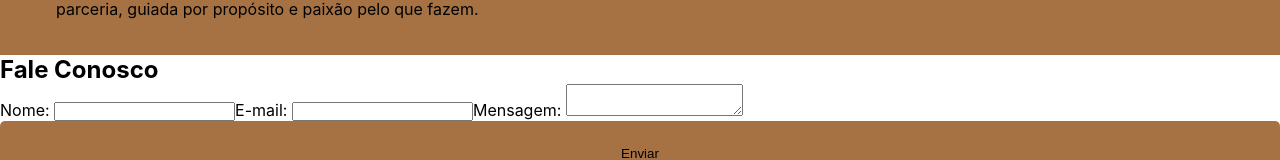
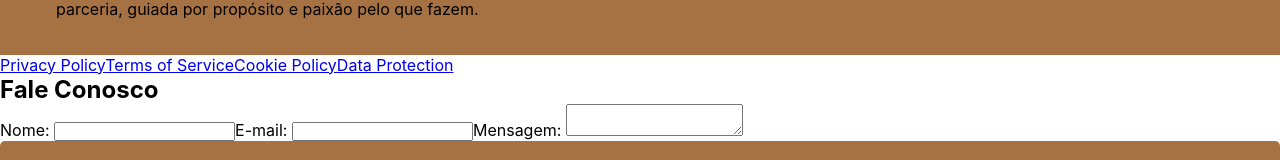
Before and after one commit to Bruno-Bertol-TI/SGM, a React (Create React App) app: page / in a window 1280 px wide. Shown: the part 1710-1870 px from the top of the page. Built offline with nearby package versions, Linux system fonts and the light colour scheme.

Commit message:
chore: creating initial structure for PrivacyLinks component

```diff
--- /dev/null
+++ b/src/Components/PrivacyLinks/index.js
@@ -0,0 +1,14 @@
+import './PrivacyLinks.css';
+
+const PrivacyLinks = () => {
+    return (
+        <div className='privacy-links'>
+            <a href='/privacy-policy' className='privacy-link'>Privacy Policy</a>
+            <a href='/terms-of-service' className='privacy-link'>Terms of Service</a>
+            <a href='/cookie-policy' className='privacy-link'>Cookie Policy</a>
+            <a href='/data-protection' className='privacy-link'>Data Protection</a>
+        </div>
+    );
+}
+
+export default PrivacyLinks;
--- a/src/Components/SiteInfo/index.js
+++ b/src/Components/SiteInfo/index.js
@@ -1,19 +1,20 @@
 import ContactForm from '../ContactForm'
+import PrivacyLinks from '../PrivacyLinks'
 import './SiteInfo.css'
 
 const SiteInfo = () => {
     return (
         <section className='section-site-info'>
             <div className='container-rights-privacy-contact'>
-                <div className='rights-privacy'>
-                    {/* Links */}
+                <div className='privacy'>
+                    <PrivacyLinks/>
                 </div>
                 <div className='contact'>
                     <ContactForm/>
                 </div>
             </div>
             <div className='container-faq'>
-                {/* elaborar FAQs */}
+
             </div>
         </section>
     )
```
Also changed, not shown: src/Components/PrivacyLinks/PrivacyLinks.css (added).
